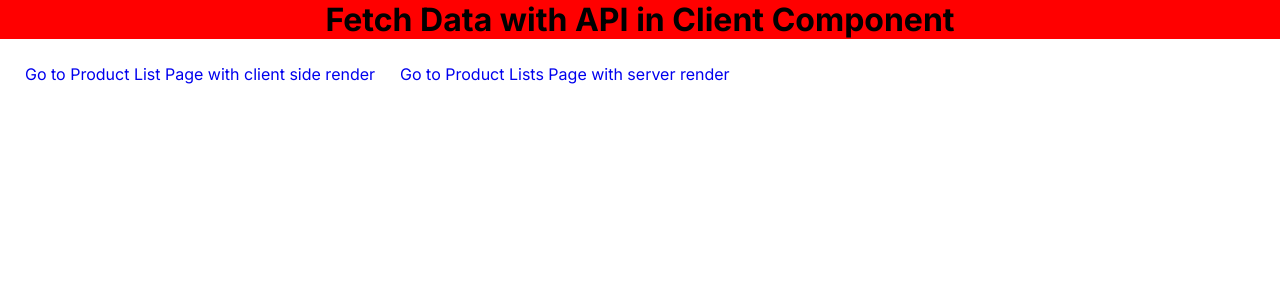
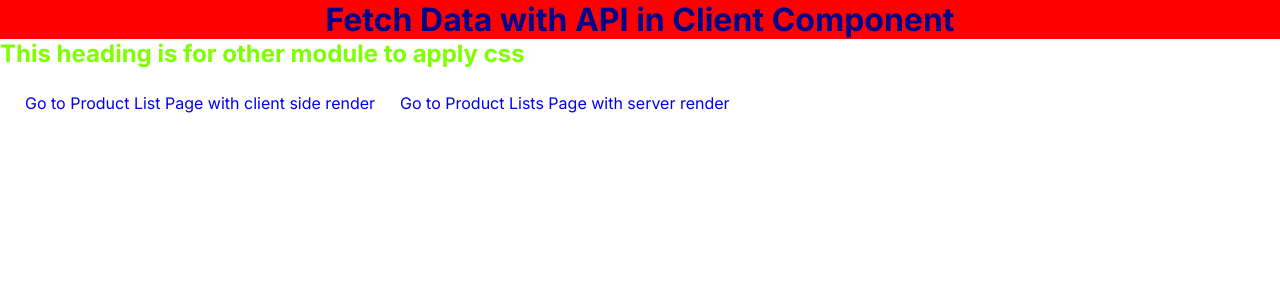
Before and after one commit to shahbaz-ramzan/Next-Js-V13, a Next.js app: page / in a window 1280 px wide. Shown: the top 300 px of the page. Built offline with nearby package versions, Linux system fonts and the light colour scheme.

Commit message:
latest code

```diff
--- /dev/null
+++ b/src/app/other.module.css
@@ -0,0 +1,3 @@
+.main{
+    color: chartreuse ;
+}
--- a/src/app/page.js
+++ b/src/app/page.js
@@ -1,5 +1,7 @@
 "use client"
 import "./globals.css"
+import other from "./other.module.css"
+import custom from "@/style/custom.module.css"
 import Link from 'next/link'
 
 
@@ -8,7 +10,8 @@ export default function Home() {
     return (
         <main >
 
-            <h1>Fetch Data with API in Client Component</h1>
+            <h1 className={custom.main}>Fetch Data with API in Client Component</h1>
+            <h2 className={other.main}>This heading is for other module to apply css</h2>
             <ul className="navbar">
                 <li>
                    <Link href="/productlist">Go to Product List Page with client side render</Link>
--- /dev/null
+++ b/src/style/custom.module.css
@@ -0,0 +1,3 @@
+.main{
+    color:darkblue;
+}
```
